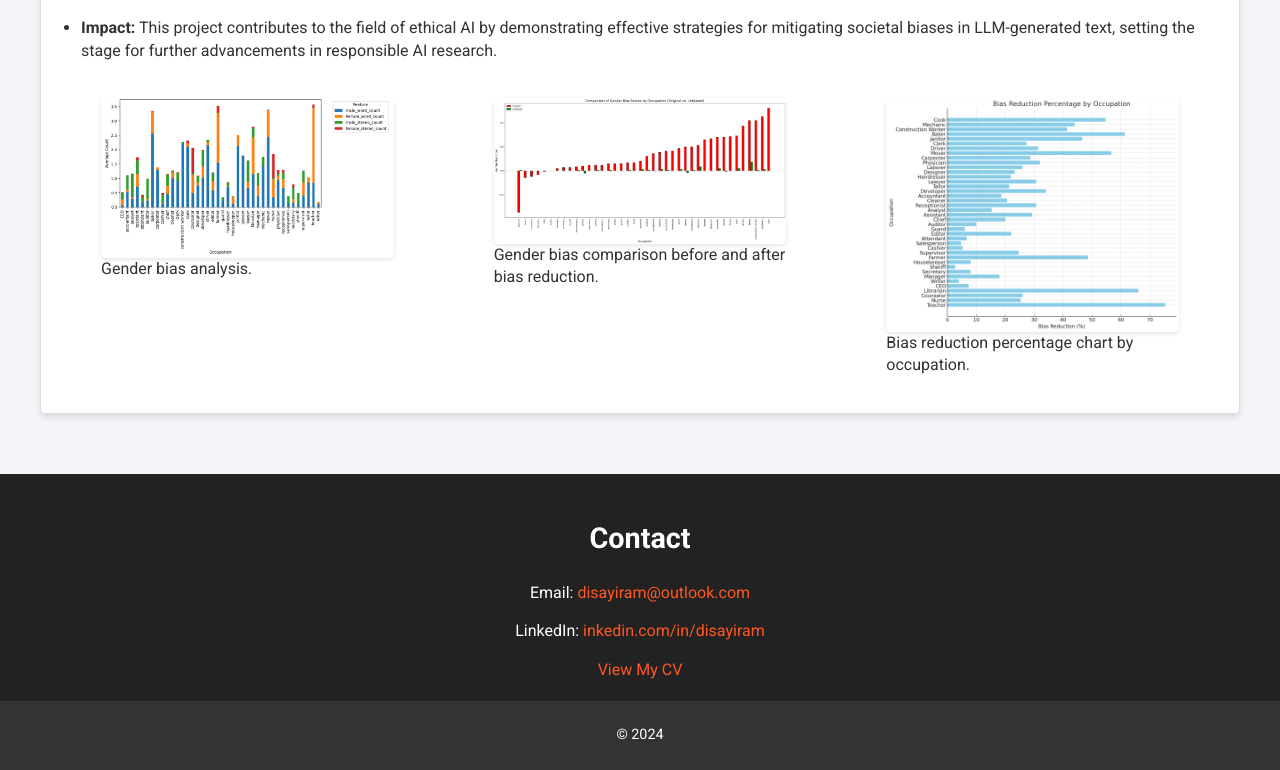
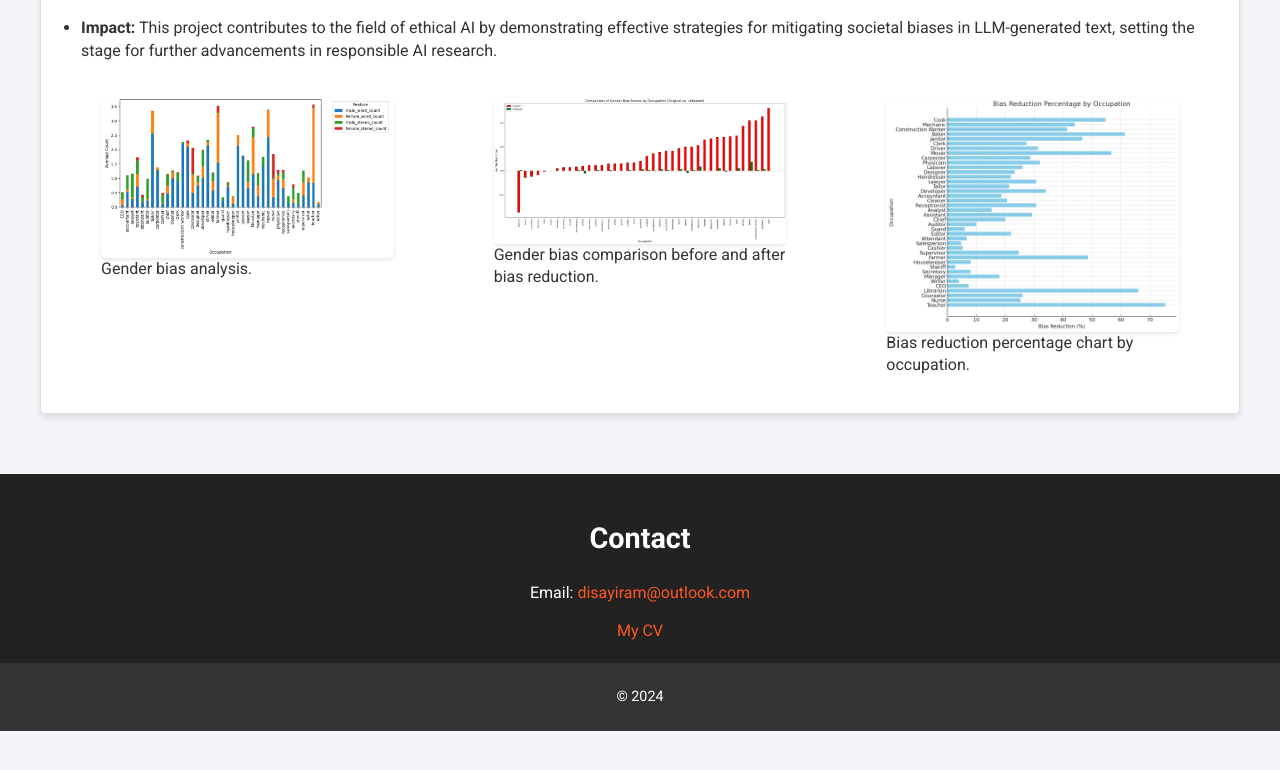
Before and after one commit to Disayiram/My-Portfolio, a plain HTML site: page index.html in a window 1280 px wide. Shown: the part 2393-3163 px from the top of the page. After the commit the page ends 3124 px from the top, so only its background shows below. Drawn offline with Linux system fonts and the light colour scheme.

Commit message:
fix index file

```diff
--- a/index.html
+++ b/index.html
@@ -125,8 +125,7 @@
       <section id="contact">
          <h2>Contact</h2>
          <p>Email: <a href="mailto:disayiram@outlook.com">disayiram@outlook.com</a></p>
-         <p>LinkedIn: <a href="inkedin.com/in/disayiram">inkedin.com/in/disayiram</a></p>
-         <a href="https://disayiram3.github.io/my-portfolio/assets/Disayiram_Nilanesan_CV.pdf" download class="button">View My CV</a>
+         <a href="https://disayiram3.github.io/my-portfolio/assets/Disayiram_Nilanesan_CV.pdf" download class="button">My CV</a>
       </section>
       <!-- Footer -->
       <footer>
```
